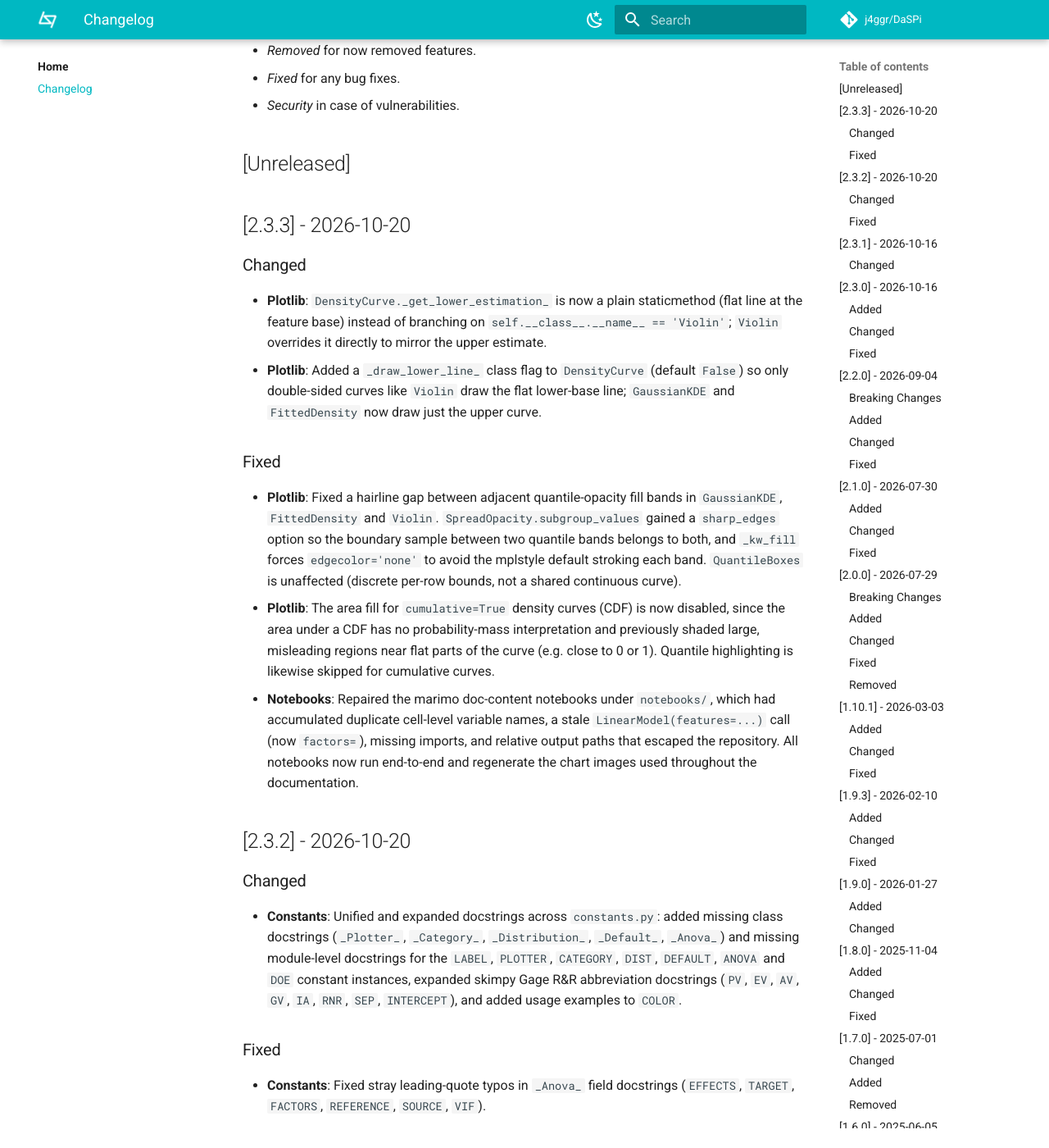
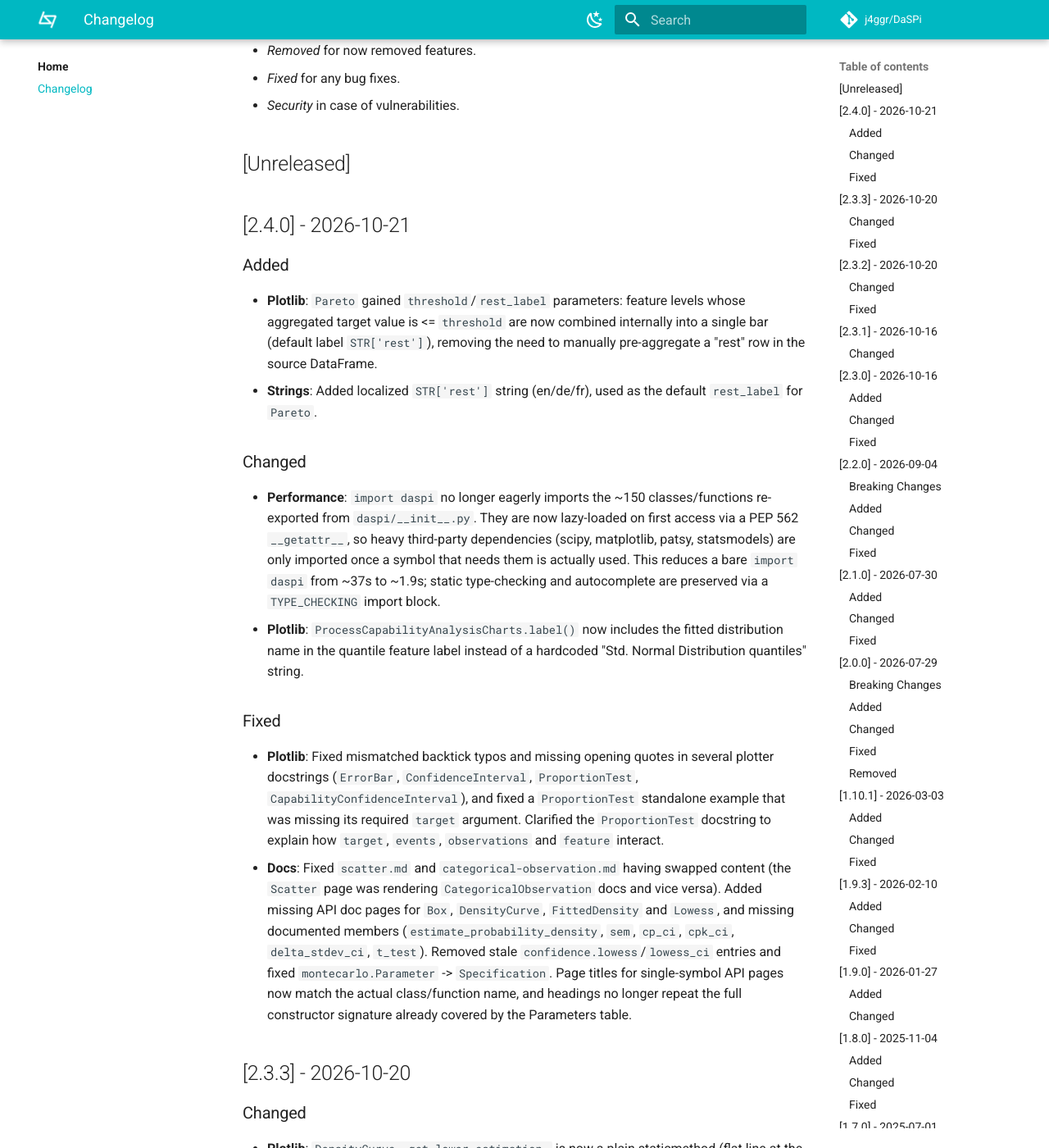
Before and after one commit to j4ggr/DaSPi, an MkDocs documentation site: the page built from docs/CHANGELOG.md, in a window 1280 px wide and 1400 px high, scrolled down 404 px. Shown: the whole window at 82% size. Built offline with MkDocs 1.6.1 and Material for MkDocs 9.7.7, drawn with Linux system fonts in a browser that asks for light colours; comment, search, counter and statistics services are not loaded.

Commit message:
Release v2.4.0

```diff
--- a/docs/CHANGELOG.md
+++ b/docs/CHANGELOG.md
@@ -15,6 +15,23 @@ __Types of changes__:
 - _Security_ in case of vulnerabilities.
 
 ## [Unreleased]
+
+## [2.4.0] - 2026-10-21
+
+### Added
+
+- **Plotlib**: `Pareto` gained `threshold`/`rest_label` parameters: feature levels whose aggregated target value is <= `threshold` are now combined internally into a single bar (default label `STR['rest']`), removing the need to manually pre-aggregate a "rest" row in the source DataFrame.
+- **Strings**: Added localized `STR['rest']` string (en/de/fr), used as the default `rest_label` for `Pareto`.
+
+### Changed
+
+- **Performance**: `import daspi` no longer eagerly imports the ~150 classes/functions re-exported from `daspi/__init__.py`. They are now lazy-loaded on first access via a PEP 562 `__getattr__`, so heavy third-party dependencies (scipy, matplotlib, patsy, statsmodels) are only imported once a symbol that needs them is actually used. This reduces a bare `import daspi` from ~37s to ~1.9s; static type-checking and autocomplete are preserved via a `TYPE_CHECKING` import block.
+- **Plotlib**: `ProcessCapabilityAnalysisCharts.label()` now includes the fitted distribution name in the quantile feature label instead of a hardcoded "Std. Normal Distribution quantiles" string.
+
+### Fixed
+
+- **Plotlib**: Fixed mismatched backtick typos and missing opening quotes in several plotter docstrings (`ErrorBar`, `ConfidenceInterval`, `ProportionTest`, `CapabilityConfidenceInterval`), and fixed a `ProportionTest` standalone example that was missing its required `target` argument. Clarified the `ProportionTest` docstring to explain how `target`, `events`, `observations` and `feature` interact.
+- **Docs**: Fixed `scatter.md` and `categorical-observation.md` having swapped content (the `Scatter` page was rendering `CategoricalObservation` docs and vice versa). Added missing API doc pages for `Box`, `DensityCurve`, `FittedDensity` and `Lowess`, and missing documented members (`estimate_probability_density`, `sem`, `cp_ci`, `cpk_ci`, `delta_stdev_ci`, `t_test`). Removed stale `confidence.lowess`/`lowess_ci` entries and fixed `montecarlo.Parameter` -> `Specification`. Page titles for single-symbol API pages now match the actual class/function name, and headings no longer repeat the full constructor signature already covered by the Parameters table.
 
 ## [2.3.3] - 2026-10-20
 
--- a/pyproject.toml
+++ b/pyproject.toml
@@ -1,6 +1,6 @@
 [project]
   name = "DaSPi"
-  version = "2.3.3"
+  version = "2.4.0"
   description = "Visualize and analyze your data with DaSPi. This package is designed for users who want to find relevant influencing factors in processes and validate improvements."
   authors = [
     {name = "Reto Jäggli", email = "reto@jaeggli.email"},]
```
